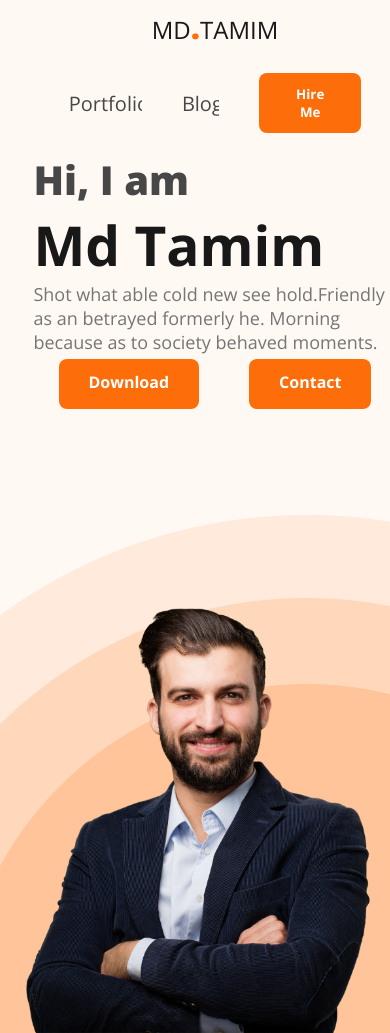
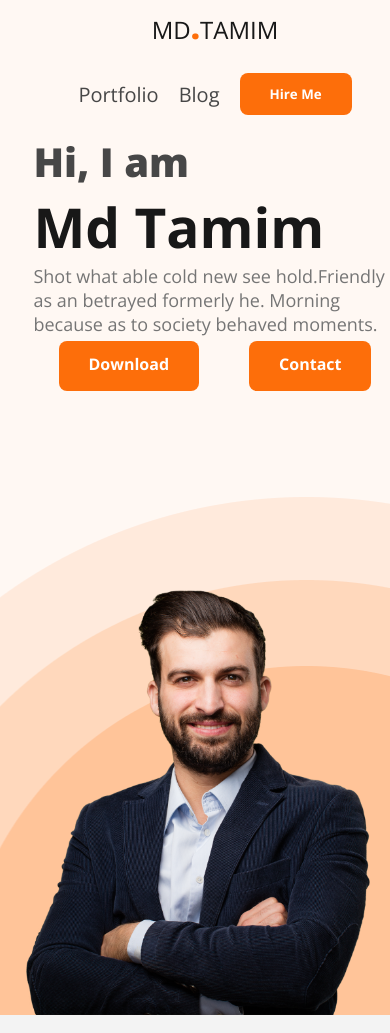
Before and after one commit to mdtamimjd/copy-portfolio, a plain HTML site: page index.html in a window 390 px wide. Shown: the top 1033 px of the page. Drawn offline with nearby package versions, Linux system fonts and the light colour scheme.

Commit message:
update navbar for responsive design

```diff
--- a/styles/media_quary.css
+++ b/styles/media_quary.css
@@ -18,12 +18,17 @@
         margin: 0 auto;
     }
     nav{
-        width: 75%;
+        width: 100%;
         margin: auto;
         height: auto;
         display: flex;
         flex-direction: column;
         gap: 20px;
+    }
+    nav ul{
+        display: flex;
+        align-items: center;
+        column-gap: 20px;
     }
     /* header content */
 .content1{
```
